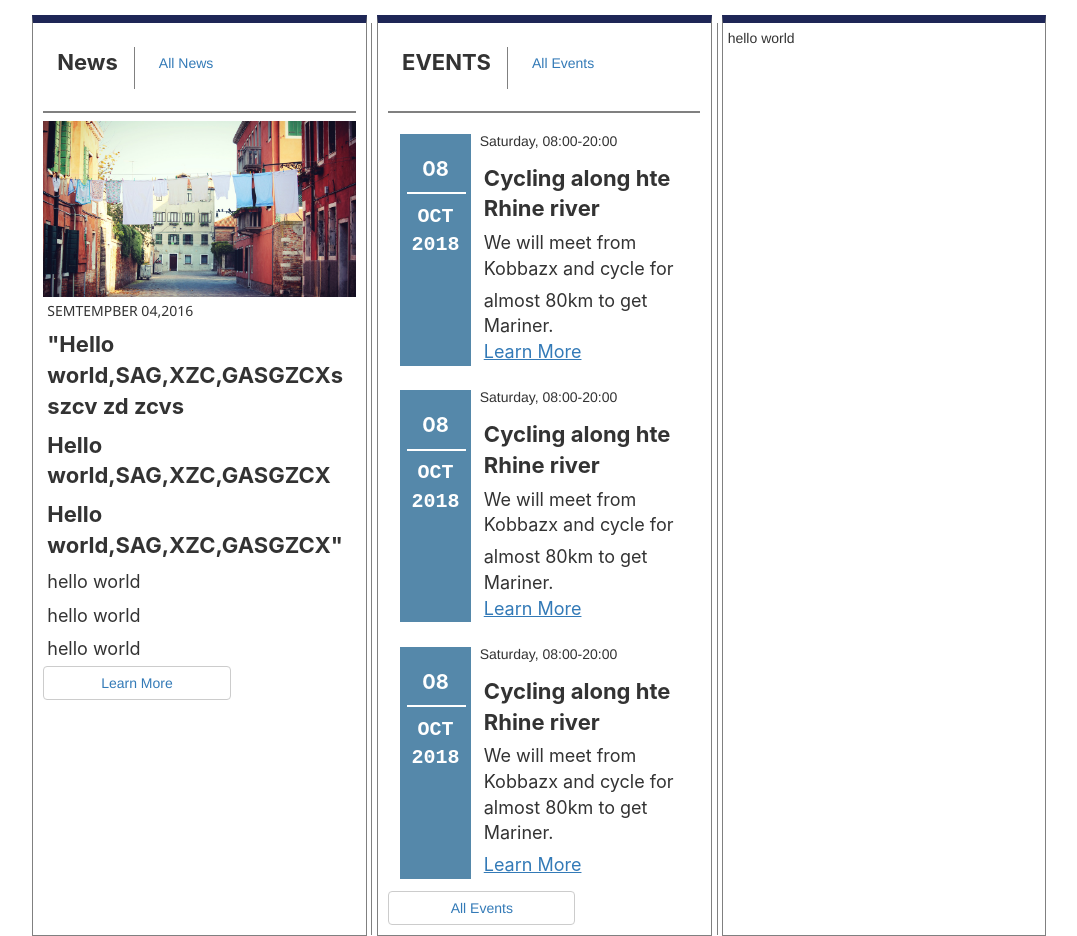
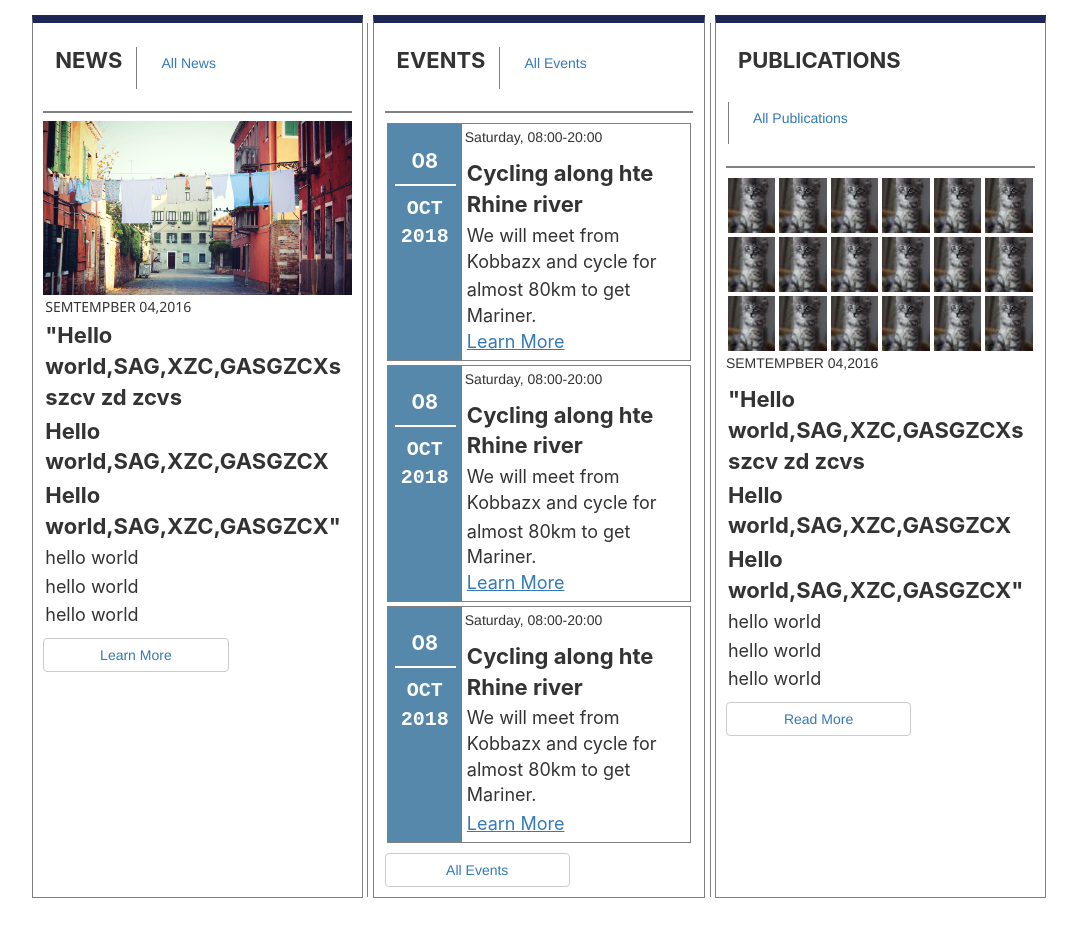
Before and after one commit to YutSean/html_template, a plain HTML site: page demo.html in a window 1280 px wide. Shown: the part 855-1791 px from the top of the page, without its empty margins (101-1178 px from the left). After the commit the page ends 1758 px from the top, so only its background shows below. Drawn offline with Linux system fonts and the light colour scheme.

Commit message:
feature: complete content block

```diff
--- a/css/content.css
+++ b/css/content.css
@@ -7,11 +7,16 @@
     flex-direction: row;
     background: white;
     height:auto;
+    position:relative;
+
 }
+
 /*设置整个容器的button*/
 #content button{
     width:60%;
     height:auto;
+    margin-top:1vh;
+
 }
 /*设置 News div*/
 div.news{
@@ -67,21 +72,21 @@ p.all{
 p.lead{
     font-size:22px;
     font-weight: bolder;
-    padding:2px;
-    margin:2px;
+    padding:1px;
+    margin:1px;
     font-family:-apple-system, BlinkMacSystemFont, 'Segoe UI', Roboto, Oxygen, Ubuntu, Cantarell, 'Open Sans', 'Helvetica Neue', sans-serif
 }
 /*详细*/
 p.detail{
-    padding:2px;
-    margin:2px;
+    padding:1px;
+    margin:1px;
     font-family:-apple-system, BlinkMacSystemFont, 'Segoe UI', Roboto, Oxygen, Ubuntu, Cantarell, 'Open Sans', 'Helvetica Neue', sans-serif;
     font-size:18px;
 }
 /*日期*/
 .news p.date{
-    margin:2px;
-    padding:2px;
+    margin:1px;
+    padding:1px;
     font-color:lightgrey;
     font-family: 'Segoe UI', Tahoma, Geneva, Verdana, sans-serif;
     font-weight: .2em;
@@ -146,15 +151,18 @@ p.detail{
 .events_cards{
     display: flex;
     flex-direction: row;/*left 和right 横向排布*/
-    margin:2%;
+    border:1px grey solid;
+    padding:0;
+    margin:2px;
 }
+
 /*左边比例*/
 .events_cards .left{
     flex:1;
     display: flex;/*left 本身也是flex布局 row:纵向*/
     flex-direction: column;
     background: #58a;
-    margin:2%;
+
 }
 .left{
     display: flex;
@@ -225,10 +233,12 @@ hr.white{
     text-decoration: underline;
 }
 /*end events*/
+
+/*CSS FOR PUBLICATIONS COLOMN*/
 .publications{
     position: relative;
     margin:5px;
-    padding:5px;
+    padding:1%;
     display: flex;
     flex-direction: column;
     flex:1;
@@ -236,4 +246,44 @@ hr.white{
     border-left:1px grey solid;
     border-right: 1px grey solid;
     border-bottom:1px grey solid;
+    position: relative;
 }
+/*绘制publications 标题*/
+.publications li{
+    position: relative;
+    padding:10px;
+
+}
+.publications a{
+    border-radius:0;
+    display: block;
+    padding:0;
+
+}
+/*绘制分割线*/
+.publications li:nth-last-child(1)::before{
+   position: absolute;
+   content:"";
+   top:20%;
+   height:60%;
+   left:0;
+   width:0;
+   border-left:solid grey .1em;
+}
+
+.icon_container > div{
+    display: flex;
+    flex-direction: row;
+    justify-items: center;
+    align-content: space-between;
+}
+.icon{
+    background: #58a;
+    height:55px;
+    width:100%;
+    margin:2px;
+}
+.icon img{
+    width:100%;
+    height:100%;
+}
--- a/demo.html
+++ b/demo.html
@@ -93,7 +93,7 @@
         <div class="news col-xs-4">
             <ul class="nav nav-pills navbar-left">
                 <li>
-                    <p class="lead">News</p>
+                    <p class="lead">NEWS</p>
                 </li>
                 <li><a href="#">
                         <p class="all">All News</p>
@@ -101,6 +101,7 @@
             </ul>
             <hr>
             <img class="image-responsive" src="image/p_big1.jpg" style="width:100%;height:auto" alt="" id="news_image">
+            <div class="news_block">
                 <p class="date">SEMTEMPBER 04,2016</p>
                 <p class="lead">"Hello world,SAG,XZC,GASGZCXs szcv zd zcvs </p>
                 <p class="lead"> Hello world,SAG,XZC,GASGZCX</p>
@@ -109,6 +110,8 @@
                 <p class="detail">hello world </p>
                 <p class="detail">hello world </p>
                 <button class="btn btn-default"><a href="#">Learn More</a></button>
+            </div>
+
         </div>
         <div class="events col-xs-4">
             <ul class="nav nav-pills navbar-left">
@@ -176,7 +179,54 @@
             </div>
             <button class="btn btn-default"><a href="#">All Events</a></button>
         </div>
-        <div class="publications col-xs-4"> hello world</div>
+        <div class="publications col-xs-4">
+            <ul class="nav nav-pills navbar-left">
+                <li>
+                    <p class="lead">PUBLICATIONS</p>
+                </li>
+                <li><a href="#">
+                        <p class="all">All Publications</p>
+                    </a></li>
+            </ul>
+            <hr>
+            <div class="icon_container ">
+                <div class="icon_group1">
+                    <div class="icon"><img src="image/55x55.png" alt=""></div>
+                    <div class="icon"><img src="image/55x55.png" alt=""></div>
+                    <div class="icon"><img src="image/55x55.png" alt=""></div>
+                    <div class="icon"><img src="image/55x55.png" alt=""></div>
+                    <div class="icon"><img src="image/55x55.png" alt=""></div>
+                    <div class="icon"><img src="image/55x55.png" alt=""></div>
+                </div>
+                <div class="icon_group2">
+                    <div class="icon"><img src="image/55x55.png" alt=""></div>
+                    <div class="icon"><img src="image/55x55.png" alt=""></div>
+                    <div class="icon"><img src="image/55x55.png" alt=""></div>
+                    <div class="icon"><img src="image/55x55.png" alt=""></div>
+                    <div class="icon"><img src="image/55x55.png" alt=""></div>
+                    <div class="icon"><img src="image/55x55.png" alt=""></div>
+                </div>
+                <div class="icon_group3">
+                    <div class="icon"><img src="image/55x55.png" alt=""></div>
+                    <div class="icon"><img src="image/55x55.png" alt=""></div>
+                    <div class="icon"><img src="image/55x55.png" alt=""></div>
+                    <div class="icon"><img src="image/55x55.png" alt=""></div>
+                    <div class="icon"><img src="image/55x55.png" alt=""></div>
+                    <div class="icon"><img src="image/55x55.png" alt=""></div>
+                </div>
+            </div>
+            <div class="news_block">
+                <p class="date">SEMTEMPBER 04,2016</p>
+                <p class="lead">"Hello world,SAG,XZC,GASGZCXs szcv zd zcvs </p>
+                <p class="lead"> Hello world,SAG,XZC,GASGZCX</p>
+                <p class="lead"> Hello world,SAG,XZC,GASGZCX"</p>
+                <p class="detail">hello world </p>
+                <p class="detail">hello world </p>
+                <p class="detail">hello world </p>
+                <button class="btn btn-default"><a href="#">Read More</a></button>
+            </div>
+
+        </div>
     </div>
 
     <footer>
```
Also changed, not shown: image/55x55.png (added). Lines whose indentation alone changed are shown as unchanged.
